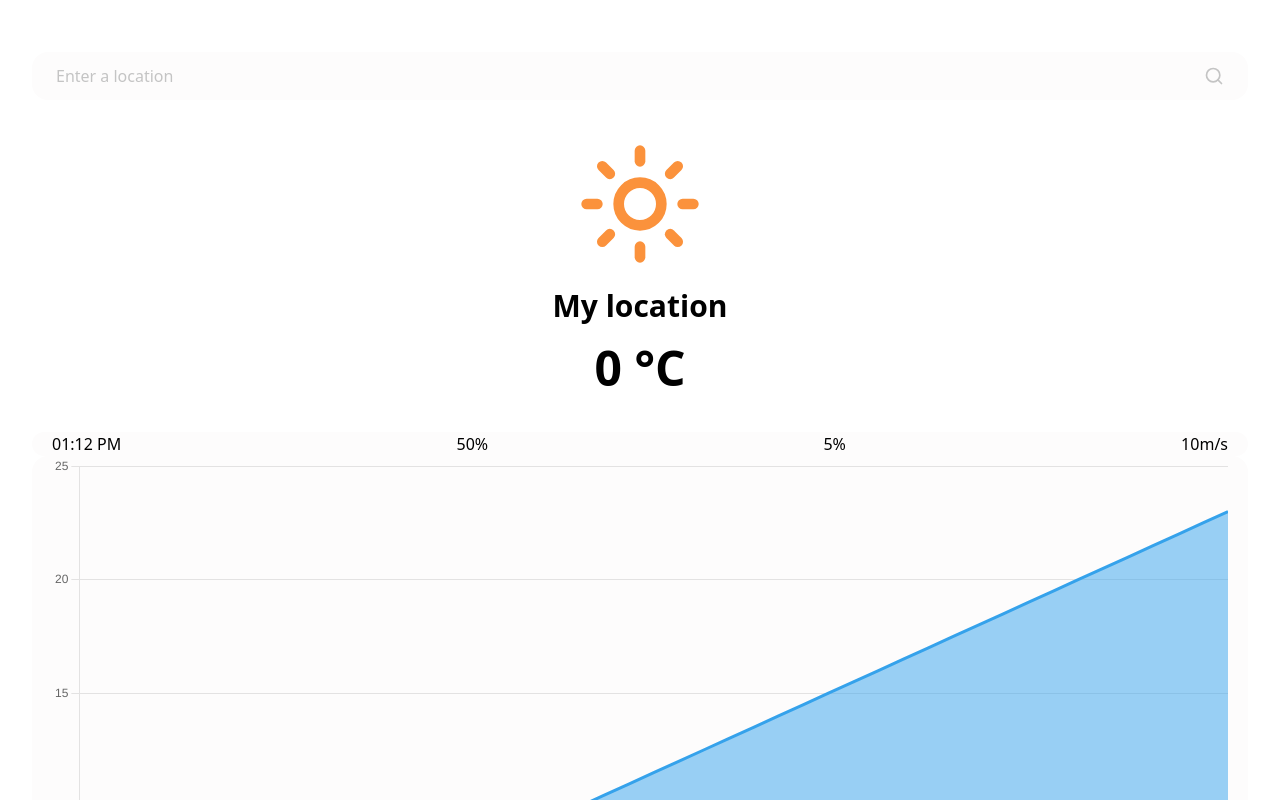
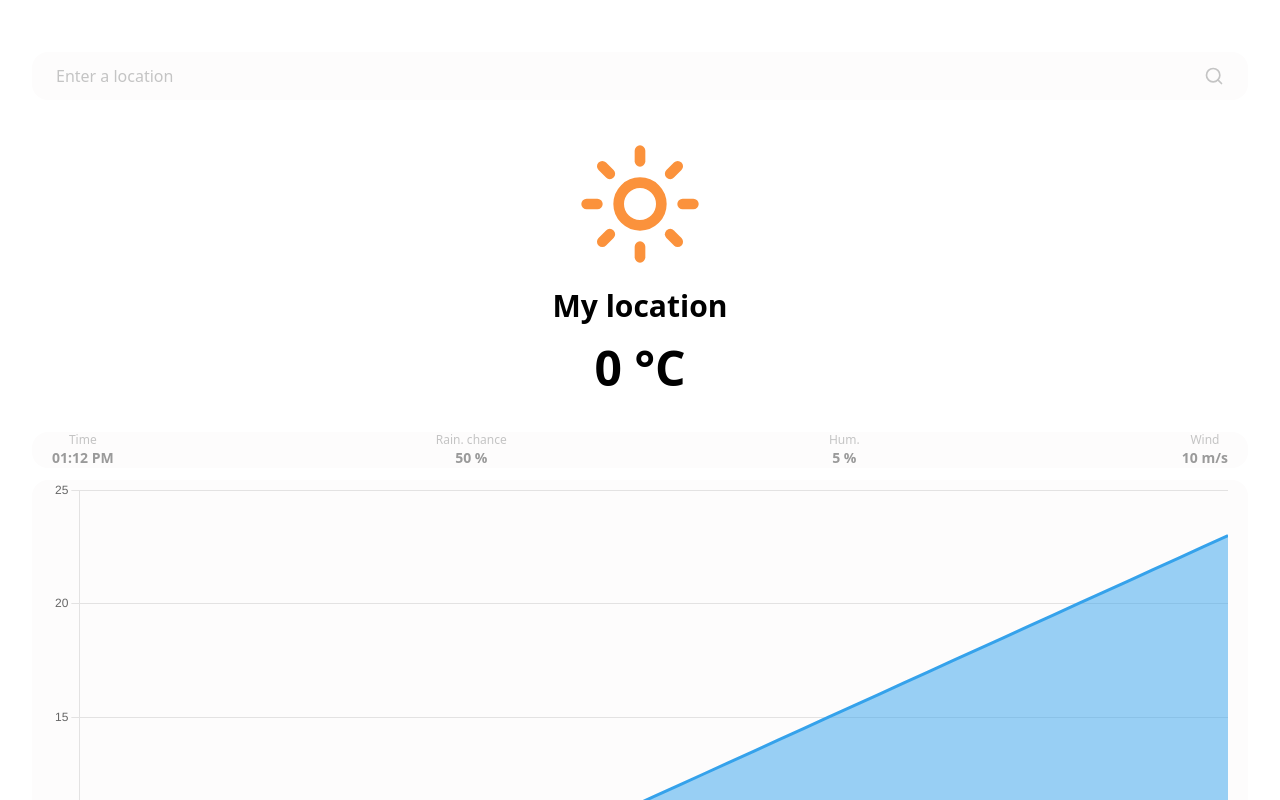
Before and after one commit to RPE8/symmetrical-potato, a Next.js app: page / in a window 1280 px wide. Shown: the top 800 px of the page. Built offline with nearby package versions, Linux system fonts and the light colour scheme.

Commit message:
Add InfoBlockItem

```diff
--- /dev/null
+++ b/src/components/InfoBlockItem.tsx
@@ -0,0 +1,26 @@
+import { FC } from "react";
+
+interface InfoBlockItemProps extends React.HTMLAttributes<HTMLDivElement> {
+  valueName: string;
+  value: string;
+}
+
+const InfoBlockItem = ({
+  children,
+  valueName,
+  value,
+  ...props
+}: InfoBlockItemProps) => {
+  return (
+    <div className="flex flex-col items-center" {...props}>
+      <span className="text-xs font-medium text-label-description">
+        {valueName}
+      </span>
+      <span className="text-sm font-semibold text-value-description">
+        {value}
+      </span>
+    </div>
+  );
+};
+
+export default InfoBlockItem;
--- a/src/components/WeatherAdditionaInfoBlock.tsx
+++ b/src/components/WeatherAdditionaInfoBlock.tsx
@@ -1,5 +1,6 @@
 import { FC } from "react";
 import WeatherInfoBlockContainer from "@/components/WeatherBlockContainer";
+import InfoBlockItem from "./InfoBlockItem";
 import { format } from "date-fns";
 
 interface WeatherInfoAdditionalProps {
@@ -18,9 +19,13 @@ const WeatherInfoAdditional = ({
   return (
     <WeatherInfoBlockContainer>
       <div className="flex justify-between">
-        <span>{format(date, "hh:mm a")} </span>
-        <span>{precipitationPercent}%</span> <span>{humidityPercent}%</span>
-        <span>{windSpeed}m/s</span>
+        <InfoBlockItem valueName="Time" value={format(date, "hh:mm a")} />
+        <InfoBlockItem
+          valueName="Rain. chance"
+          value={`${precipitationPercent} %`}
+        />
+        <InfoBlockItem valueName="Hum." value={`${humidityPercent} %`} />
+        <InfoBlockItem valueName="Wind" value={`${windSpeed} m/s`} />
       </div>
     </WeatherInfoBlockContainer>
   );
--- a/src/components/WeatherBlockContainer.tsx
+++ b/src/components/WeatherBlockContainer.tsx
@@ -9,7 +9,7 @@ const WeatherInfoBlockContainer = ({
   const { className, ...rest } = props;
   return (
     <div
-      className={`flex flex-col bg-block-info rounded-2xl px-5 ${className}`}
+      className={`flex flex-col bg-block-info rounded-2xl px-5 my-3 ${className}`}
       {...rest}
     >
       {children}
--- a/tailwind.config.js
+++ b/tailwind.config.js
@@ -13,6 +13,7 @@ module.exports = {
       colors: {
         "block-info": "#FDFCFC",
         "label-description": "#C4C4C4",
+        "value-description": "#9A9A9A",
       },
     },
   },
```
